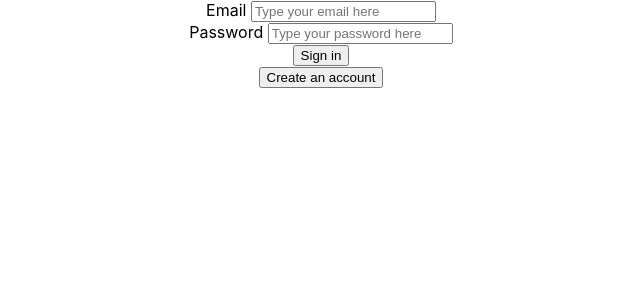
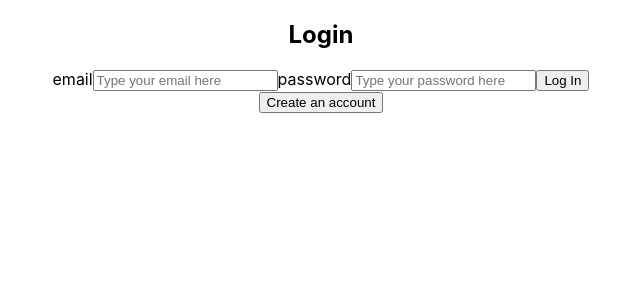
Before and after one commit to bzhu9/Odyssey, a React (Create React App) app in the folder frontend/: page / in a window 1280 px wide. Shown: the top 300 px of the page, without its empty margins (319-959 px from the left). Built offline with nearby package versions, Linux system fonts and the light colour scheme.

Commit message:
Some additions to Login and basic UI for Register

```diff
--- a/frontend/src/App.js
+++ b/frontend/src/App.js
@@ -1,12 +1,21 @@
 import logo from './logo.svg';
 import React from 'react';
+import {useState} from 'react'
 import './App.css';
 import { Login } from "./Login";
 import { Register } from "./Register";
 function App() {
+  const [currentForm, setCurrentForm] = useState('login');
+
+  const toggleForm = (formName) => {
+    setCurrentForm(formName);
+  }
+
   return (
     <div className="App">
-      <Login />
+      {
+        currentForm === "login" ? <Login onFormSwitch={toggleForm} /> : <Register onFormSwitch={toggleForm} />
+      }
     </div>
   );
 }
--- a/frontend/src/Login.jsx
+++ b/frontend/src/Login.jsx
@@ -1,22 +1,23 @@
 import React, {useState} from "react"
-export const Login = () => {
+export const Login = (props) => {
     const [email, setEmail] = useState('');
-    const [password, setPassword] = useState('')
-    const submit = (e) => {
-        e.preventDefault()
-        console.log(email)
+    const [pass, setPass] = useState('');
+
+    const handleSubmit = (e) => {
+        e.preventDefault();
     }
+
     return (
-        <>
-        <form onSubmit = {submit}>
-            <label for="email">Email </label>
-            <input value = {email} onChange={(e) => setEmail(e.target.value)} type = "email" placeholder = "Type your email here" id="email" name="email" />
-            <br></br>
-            <label for="password"> Password </label>
-            <input value = {password} onChange={(e) => setPassword(e.target.value)} type = "password " placeholder = "Type your password here" id="password" name="password" />
-        </form>
-        <button type="submit">Sign in</button>
-        <br></br><button>Create an account</button>
-        </>
+        <div className="auth-form-container">
+            <h2>Login</h2>
+            <form className="login-form" onSubmit={handleSubmit}>
+                <label htmlFor="email">email</label>
+                <input value={email} onChange={(e) => setEmail(e.target.value)} type="email" placeholder="Type your email here" id="email" name="email" />
+                <label htmlFor="password">password</label>
+                <input value={pass} onChange={(e) => setPass(e.target.value)} type="password" placeholder="Type your password here" id="password" name="password" />
+                <button type="submit">Log In</button>
+            </form>
+            <button className="reg-btn" onClick={() => props.onFormSwitch('register')}>Create an account</button>
+        </div>
     )
 }
--- a/frontend/src/Register.jsx
+++ b/frontend/src/Register.jsx
@@ -1,5 +1,27 @@
-export const Register = () => {
+import React, { useState } from "react";
+
+export const Register = (props) => {
+    const [email, setEmail] = useState('');
+    const [pass, setPass] = useState('');
+    const [name, setName] = useState('');
+
+    const handleSubmit = (e) => {
+        e.preventDefault();
+    }
+
     return (
-        <>Register</>
+        <div className="auth-form-container">
+            <h2>Create Account</h2>
+        <form className="register-form" onSubmit={handleSubmit}>
+            <label htmlFor="name">Full name</label>
+            <input value={name} name="name" onChange={(e) => setName(e.target.value)} id="name" placeholder="full Name" />
+            <label htmlFor="email">email</label>
+            <input value={email} onChange={(e) => setEmail(e.target.value)} type="email" placeholder="Type your email here" id="email" name="email" />
+            <label htmlFor="password">password</label>
+            <input value={pass} onChange={(e) => setPass(e.target.value)} type="password" placeholder="Type your password here" id="password" name="password" />
+            <button type="submit" onClick={() => props.onFormSwitch('login')}>Log In</button>
+        </form>
+        <button className="link-btn" onClick={() => props.onFormSwitch('login')}>Go back to login screen</button>
+    </div>
     )
 }
```
